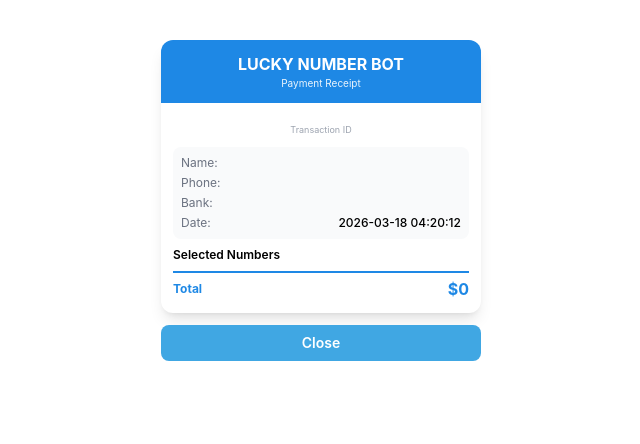
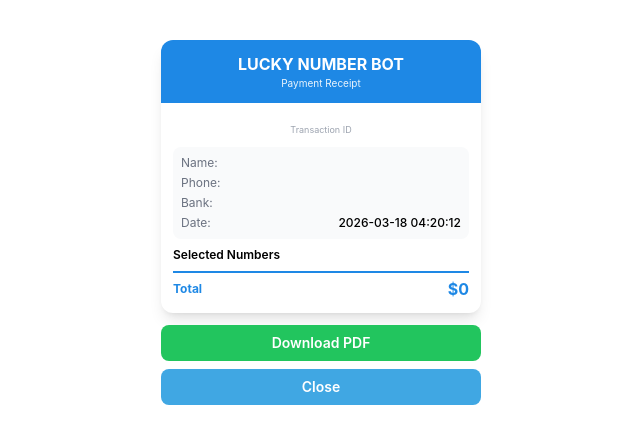
Before and after one commit to chheunseangmeng/Number-Bot, a Vue app: page /receipt in a window 1280 px wide. Shown: the top 444 px of the page, without its empty margins (319-959 px from the left). Built offline with nearby package versions, Linux system fonts and the light colour scheme.

Commit message:
Feature: Add button download receipt

```diff
--- a/package.json
+++ b/package.json
@@ -9,7 +9,8 @@
     "preview": "vite preview"
   },
   "dependencies": {
-    "jspdf": "^4.2.0",
+    "html2canvas": "^1.4.1",
+    "jspdf": "^4.2.1",
     "pinia": "^3.0.4",
     "vue": "^3.5.29",
     "vue-router": "^4.6.4"
--- a/src/views/PaymentView.vue
+++ b/src/views/PaymentView.vue
@@ -77,7 +77,7 @@
     </div>
 
     <!-- Pay Now Button -->
-    <div class="w-full max-w-xs mx-auto px-3 pb-3 pt-3 flex-none mb-6">
+    <div class="w-full max-w-xs mx-auto mt-3 mb-8 flex-none">
       <button
         class="w-full py-3 px-4 rounded-lg text-sm font-semibold transition-all active:scale-95 focus:outline-none disabled:opacity-30 disabled:cursor-not-allowed"
         :class="
--- a/src/views/ReceiptView.vue
+++ b/src/views/ReceiptView.vue
@@ -2,8 +2,12 @@
   <div class="h-screen flex flex-col bg-[var(--tg-theme-bg-color)] overflow-hidden">
 
     <div class="flex-1 flex flex-col items-center px-3 mt-10 overflow-y-auto">
+
       <!-- Receipt Card -->
-      <div class="w-full max-w-xs bg-white rounded-xl shadow-lg overflow-hidden">
+      <div
+        ref="receiptRef"
+        class="w-full max-w-xs bg-white rounded-xl shadow-lg overflow-hidden"
+      >
         <div class="bg-[#1e88e5] text-white p-3 text-center">
           <h2 class="font-bold text-base">LUCKY NUMBER BOT</h2>
           <p class="text-[10px] opacity-90">Payment Receipt</p>
@@ -57,7 +61,20 @@
         </div>
       </div>
 
+      <!-- Download PDF Button -->
       <div class="w-full max-w-xs mt-3">
+        <button
+          class="w-full py-2 px-4 rounded-lg text-sm font-semibold
+                 bg-green-500 text-white
+                 active:scale-95 transition-all"
+          @click="downloadPDF"
+        >
+          Download PDF
+        </button>
+      </div>
+
+      <!-- Close Button -->
+      <div class="w-full max-w-xs mt-2 mb-6">
         <button
           class="w-full py-2 px-4 rounded-lg text-sm font-semibold
                  bg-[var(--tg-theme-button-color)] text-[var(--tg-theme-button-text-color)]
@@ -67,6 +84,7 @@
           Close
         </button>
       </div>
+
     </div>
   </div>
 </template>
@@ -74,8 +92,12 @@
 <script setup>
 import { computed, onMounted, ref } from "vue"
 import { useTelegram } from "../composables/useTelegram"
+import html2canvas from "html2canvas"
+import jsPDF from "jspdf"
 
 const { hapticFeedback, sendData, closeMiniApp } = useTelegram()
+
+const receiptRef = ref(null)
 
 const transactionId = ref('')
 const userFullName = ref('')
@@ -110,6 +132,34 @@ const formattedDate = computed(() => {
   return `${year}-${month}-${day} ${hours}:${minutes}:${seconds}`
 })
 
+const downloadPDF = async () => {
+  if (!receiptRef.value) return
+
+  hapticFeedback('medium')
+
+  const canvas = await html2canvas(receiptRef.value, {
+    scale: 2
+  })
+
+  const imgData = canvas.toDataURL("image/png")
+
+  const pdf = new jsPDF({
+    orientation: "portrait",
+    unit: "mm",
+    format: "a4"
+  })
+
+  const imgWidth = 80
+  const imgHeight = (canvas.height * imgWidth) / canvas.width
+
+  const x = (210 - imgWidth) / 2
+  const y = 20
+
+  pdf.addImage(imgData, "PNG", x, y, imgWidth, imgHeight)
+
+  pdf.save(`receipt_${transactionId.value}.pdf`)
+}
+
 const handleClose = () => {
   hapticFeedback('light')
   const lastTxn = JSON.parse(sessionStorage.getItem('lastTransaction') || '{}')
```
Also changed, not shown: 1 other file (tests, documents, lock files or other folders).
